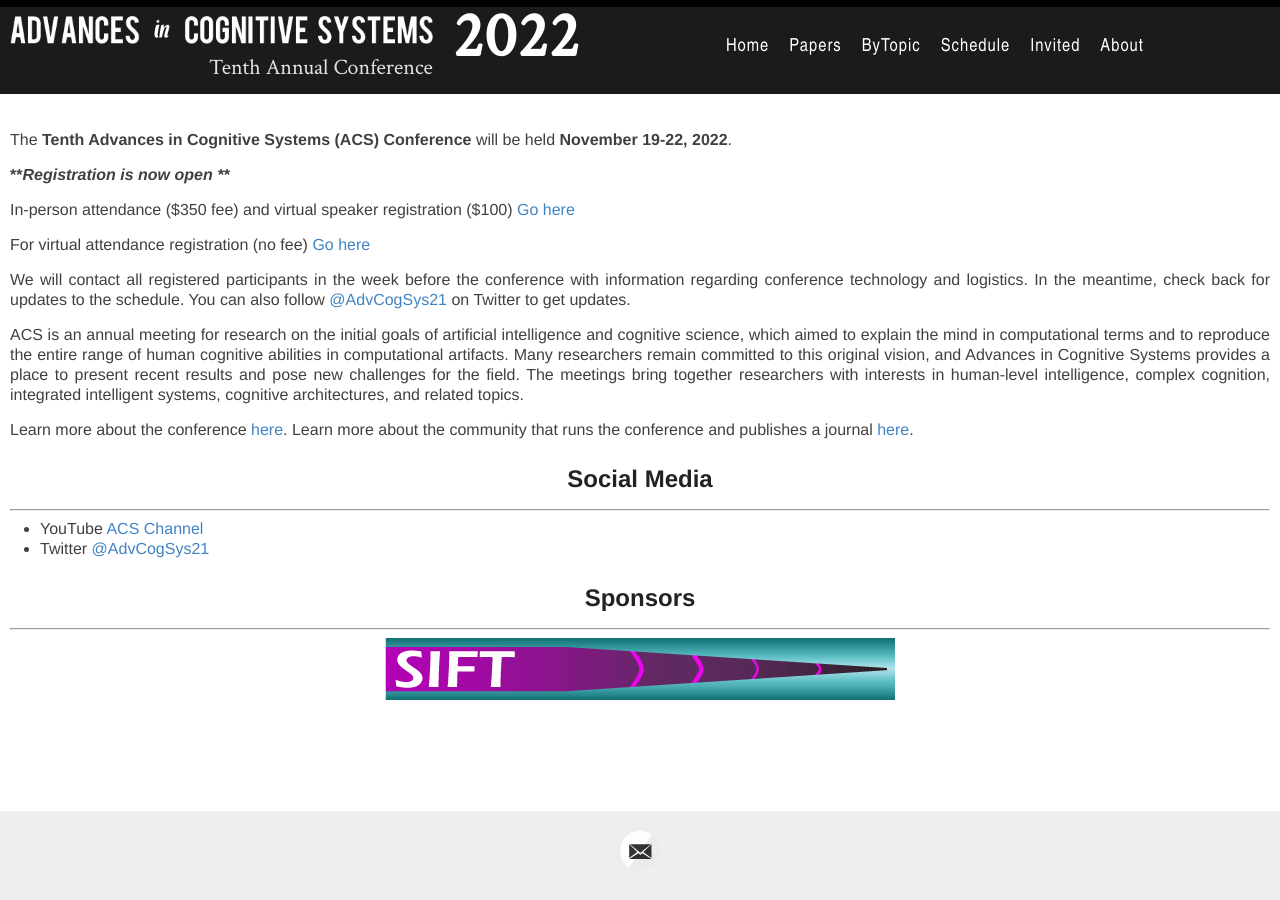
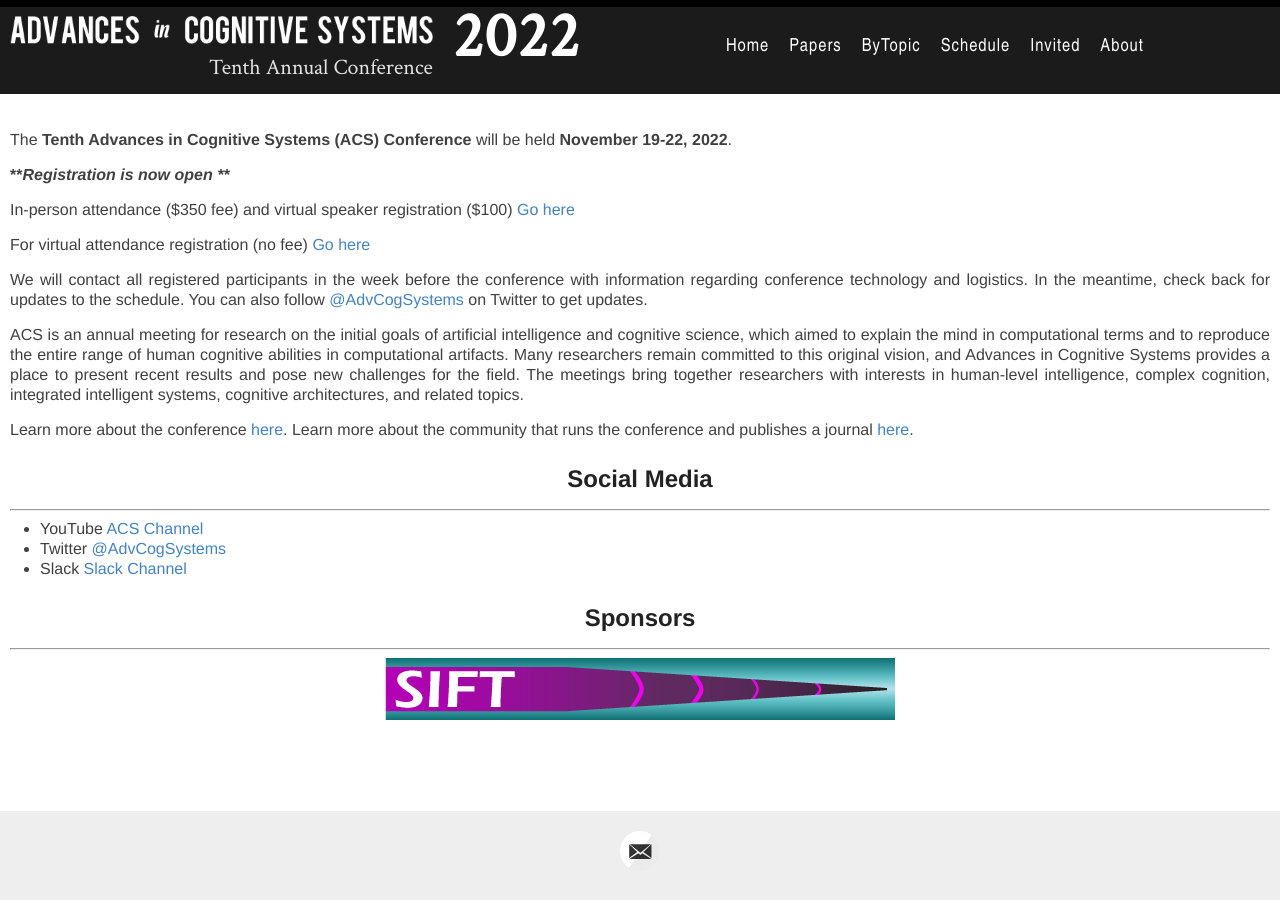
Before and after one commit to AdvancesInCognitiveSystems/acs2022, a Jekyll site: the page built from index.md, in a window 1280 px wide. Built offline with Jekyll 4.4.1, drawn with Linux system fonts in a browser that asks for light colours.

Commit message:
Updating the twitter and slack

```diff
--- a/index.md
+++ b/index.md
@@ -11,7 +11,7 @@ In-person attendance ($350 fee) and virtual speaker registration ($100) [Go here
 
 For virtual attendance registration (no fee) [Go here](https://docs.google.com/forms/d/e/1FAIpQLSdxlvtW95NiuozTaVz3Ie0Hbydmn-eCHnxKLGGAnPFa-alqBg/viewform?usp=sf_link)
 
-We will contact all registered participants in the week before the conference with information regarding conference technology and logistics. In the meantime, check back for updates to the schedule. You can also follow [@AdvCogSys21](https://twitter.com/AdvCogSys21) on Twitter to get updates.
+We will contact all registered participants in the week before the conference with information regarding conference technology and logistics. In the meantime, check back for updates to the schedule. You can also follow [@AdvCogSystems](https://twitter.com/AdvCogSystems) on Twitter to get updates.
 
 ACS is an annual meeting for research on the initial goals of artificial intelligence and cognitive science, which aimed to explain the mind in computational terms and to reproduce the entire range of human cognitive abilities in computational artifacts. Many researchers remain committed to this original vision, and Advances in Cognitive Systems provides a place to present recent results and pose new challenges for the field. The meetings bring together researchers with interests in human-level intelligence, complex cognition, integrated intelligent systems, cognitive architectures, and related topics.
 
@@ -20,7 +20,8 @@ Learn more about the conference [here](http://www.cogsys.org/conference/2022/).
 ### Social Media
 ----
 - YouTube [ACS Channel](https://www.youtube.com/channel/UCTcaMWR5sv603SO7DN8L-TA)
-- Twitter [@AdvCogSys21](https://twitter.com/AdvCogSystems)
+- Twitter [@AdvCogSystems](https://twitter.com/AdvCogSystems)
+- Slack [Slack Channel](https://advcogsystems.slack.com)
 
 
 ### Sponsors
```
